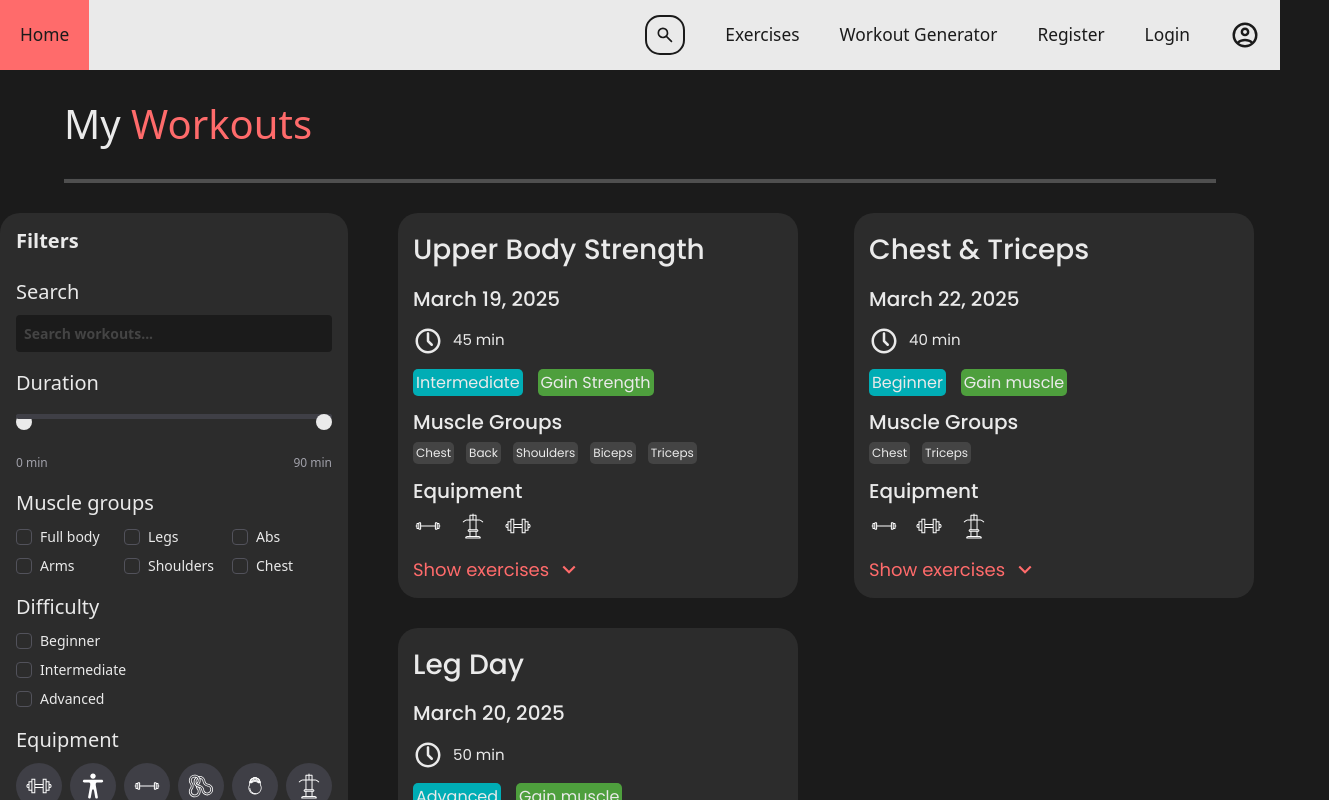
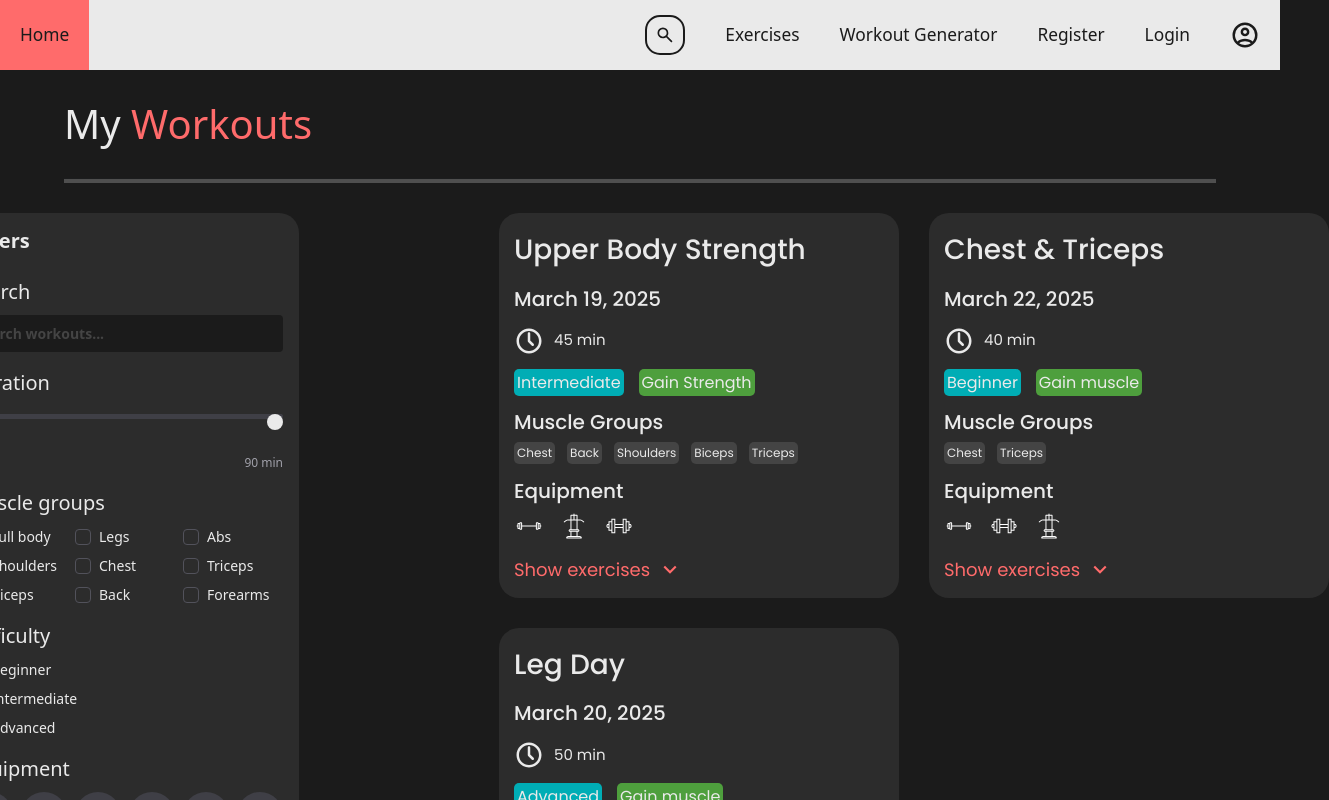
Before and after one commit to FitnessWebas/fitnessweb-ui, a React (Vite) app: page /Workouts/MyWorkouts in a window 1280 px wide. Shown: the top 800 px of the page, 1329 px wide, since content can reach past the window. Built offline with nearby package versions, Linux system fonts and the light colour scheme.

Commit message:
feature: added the possiblity to filter workouts by muscle groups

```diff
--- a/src/components/WorkoutFilter/WorkoutFilter.module.css
+++ b/src/components/WorkoutFilter/WorkoutFilter.module.css
@@ -3,7 +3,7 @@
   color: var(--light-1);
   padding: 16px;
   border-radius: 20px;
-  width: 700px;
+  width: 500px;
   display: flex;
   flex-direction: column;
   gap: 16px;
--- a/src/components/WorkoutFilter/WorkoutFilter.tsx
+++ b/src/components/WorkoutFilter/WorkoutFilter.tsx
@@ -1,6 +1,6 @@
 import React, { useState, useRef, Ref } from "react";
 import styles from "./WorkoutFilter.module.css";
-import { CheckIcon } from "lucide-react";
+import { BicepsFlexed, CheckIcon } from "lucide-react";
 
 import Kettlebell from "../../assets/gym-fitness-rumbbel-health-svg.svg";
 import Barbell from "../../assets/barbell-svg.svg";
@@ -8,14 +8,18 @@ import Bands from "../../assets/rubber-band 1.svg";
 import Body from "../../assets/body-svgrepo-com 1.svg";
 import Dumbbell from "../../assets/dumbbell-gym-svg.svg";
 import Machine from "../../assets/chest-gym-svg.svg";
+import { backIn } from "framer-motion";
 
 interface MuscleGroups {
   fullBody: boolean;
   legs: boolean;
   abs: boolean;
-  arms: boolean;
   shoulders: boolean;
   chest: boolean;
+  triceps: boolean;
+  biceps: boolean;
+  back: boolean;
+  forearms: boolean;
 }
 
 interface DifficultyLevels {
@@ -43,6 +47,8 @@ interface Props {
   durationMax: number;
   setDurationMin: React.Dispatch<React.SetStateAction<number>>;
   setDurationMax: React.Dispatch<React.SetStateAction<number>>;
+  muscleGroups: MuscleGroups;
+  setMuscleGroups: React.Dispatch<React.SetStateAction<MuscleGroups>>;
 }
 
 const WorkoutFilters: React.FC<Props> = ({
@@ -52,15 +58,9 @@ const WorkoutFilters: React.FC<Props> = ({
   durationMax,
   setDurationMin,
   setDurationMax,
+  muscleGroups,
+  setMuscleGroups,
 }) => {
-  const [muscleGroups, setMuscleGroups] = useState<MuscleGroups>({
-    fullBody: false,
-    legs: false,
-    abs: false,
-    arms: false,
-    shoulders: false,
-    chest: false,
-  });
   const [difficulty, setDifficulty] = useState<DifficultyLevels>({
     beginner: false,
     intermediate: false,
@@ -91,6 +91,10 @@ const WorkoutFilters: React.FC<Props> = ({
           arms: !prev.fullBody,
           shoulders: !prev.fullBody,
           chest: !prev.fullBody,
+          triceps: !prev.fullBody,
+          biceps: !prev.fullBody,
+          back: !prev.fullBody,
+          forearms: !prev.fullBody,
         };
       }
       return {
@@ -145,9 +149,12 @@ const WorkoutFilters: React.FC<Props> = ({
       fullBody: false,
       legs: false,
       abs: false,
-      arms: false,
       shoulders: false,
       chest: false,
+      triceps: false,
+      biceps: false,
+      back: false,
+      forearms: false,
     });
     setDifficulty({
       beginner: false,
@@ -217,9 +224,12 @@ const WorkoutFilters: React.FC<Props> = ({
               fullBody: "Full body",
               legs: "Legs",
               abs: "Abs",
-              arms: "Arms",
               shoulders: "Shoulders",
               chest: "Chest",
+              triceps: "Triceps",
+              biceps: "Biceps",
+              back: "Back",
+              forearms: "Forearms",
             }) as [keyof MuscleGroups, string][]
           ).map(([key, label]) => (
             <div key={key} className={styles.checkboxItem}>
--- a/src/components/WorkoutForms/WorkoutForms.module.css
+++ b/src/components/WorkoutForms/WorkoutForms.module.css
@@ -29,8 +29,7 @@
 }
 
 .filter {
-    max-width: 500px;
-    margin-right: 50px;
+    margin-right: 200px;
 }
 
 .workoutForms {
@@ -41,7 +40,6 @@
 
 .workoutForms > * {
     display: inline-block;
-    width: 100%;
     margin-bottom: 30px;
     break-inside: avoid;
 }
--- a/src/components/WorkoutForms/WorkoutForms.tsx
+++ b/src/components/WorkoutForms/WorkoutForms.tsx
@@ -5,6 +5,18 @@ import mockExercises from "../../data/mockExercises";
 import { Workout } from "../../types/types";
 import WorkoutFilter from "../WorkoutFilter/WorkoutFilter";
 import { Regex } from "lucide-react";
+
+interface MuscleGroups {
+  fullBody: boolean;
+  legs: boolean;
+  abs: boolean;
+  shoulders: boolean;
+  chest: boolean;
+  triceps: boolean;
+  biceps: boolean;
+  back: boolean;
+  forearms: boolean;
+}
 
 const sampleWorkouts: Workout[] = [
   {
@@ -106,6 +118,17 @@ const WorkoutForms = () => {
   const [search, setSearch] = useState<string>("");
   const [durationMin, setDurationMin] = useState<number>(0);
   const [durationMax, setDurationMax] = useState<number>(90);
+  const [muscleGroups, setMuscleGroups] = useState<MuscleGroups>({
+    fullBody: false,
+    legs: false,
+    abs: false,
+    shoulders: false,
+    chest: false,
+    triceps: false,
+    biceps: false,
+    back: false,
+    forearms: false,
+  });
 
   const filterBySeach = (workouts: Workout[]): Workout[] => {
     if (search !== "") {
@@ -120,6 +143,55 @@ const WorkoutForms = () => {
       (workout) =>
         workout.duration >= durationMin && workout.duration <= durationMax
     );
+  };
+  const filterByMuscleGroups = (workouts: Workout[]): Workout[] => {
+    const activeGroups = Object.entries(muscleGroups)
+      .filter(([_, isActive]) => isActive)
+      .map(([group]) => group) as (keyof MuscleGroups)[];
+    console.log(activeGroups);
+
+    const workoutGroups = workouts.map((workout) => {
+      workout.id, workout.muscleGroups;
+    });
+
+    return workouts;
+  };
+  const filterByMuscleGroupss = (workouts: Workout[]): Workout[] => {
+    const activeGroups = Object.entries(muscleGroups)
+      .filter(([_, isActive]) => isActive)
+      .map(([group]) => group) as (keyof MuscleGroups)[];
+
+    if (activeGroups.length === 0) {
+      return workouts;
+    }
+
+    return workouts.filter((workout) => {
+      const workoutGroupsLower = workout.muscleGroups.map((grp) =>
+        grp.toLowerCase()
+      );
+      if (muscleGroups.fullBody) {
+        const requiredGroups: (keyof MuscleGroups)[] = [
+          "legs",
+          "abs",
+          "shoulders",
+          "chest",
+          "triceps",
+          "biceps",
+          "back",
+          "forearms",
+        ];
+        return requiredGroups.every((group) =>
+          workoutGroupsLower.includes(group)
+        );
+      } else {
+        const nonFullBodyActiveGroups = activeGroups.filter(
+          (group) => group !== "fullBody"
+        );
+        return nonFullBodyActiveGroups.some((group) =>
+          workoutGroupsLower.includes(group)
+        );
+      }
+    });
   };
 
   return (
@@ -139,10 +211,12 @@ const WorkoutForms = () => {
             durationMax={durationMax}
             setDurationMin={setDurationMin}
             setDurationMax={setDurationMax}
+            muscleGroups={muscleGroups}
+            setMuscleGroups={setMuscleGroups}
           />
         </div>
         <div className={styles.workoutForms}>
-          {filterByDuration(sampleWorkouts).map((workout) => (
+          {filterByMuscleGroupss(sampleWorkouts).map((workout) => (
             <WorkoutForm key={workout.id} workout={workout} />
           ))}
         </div>
```
